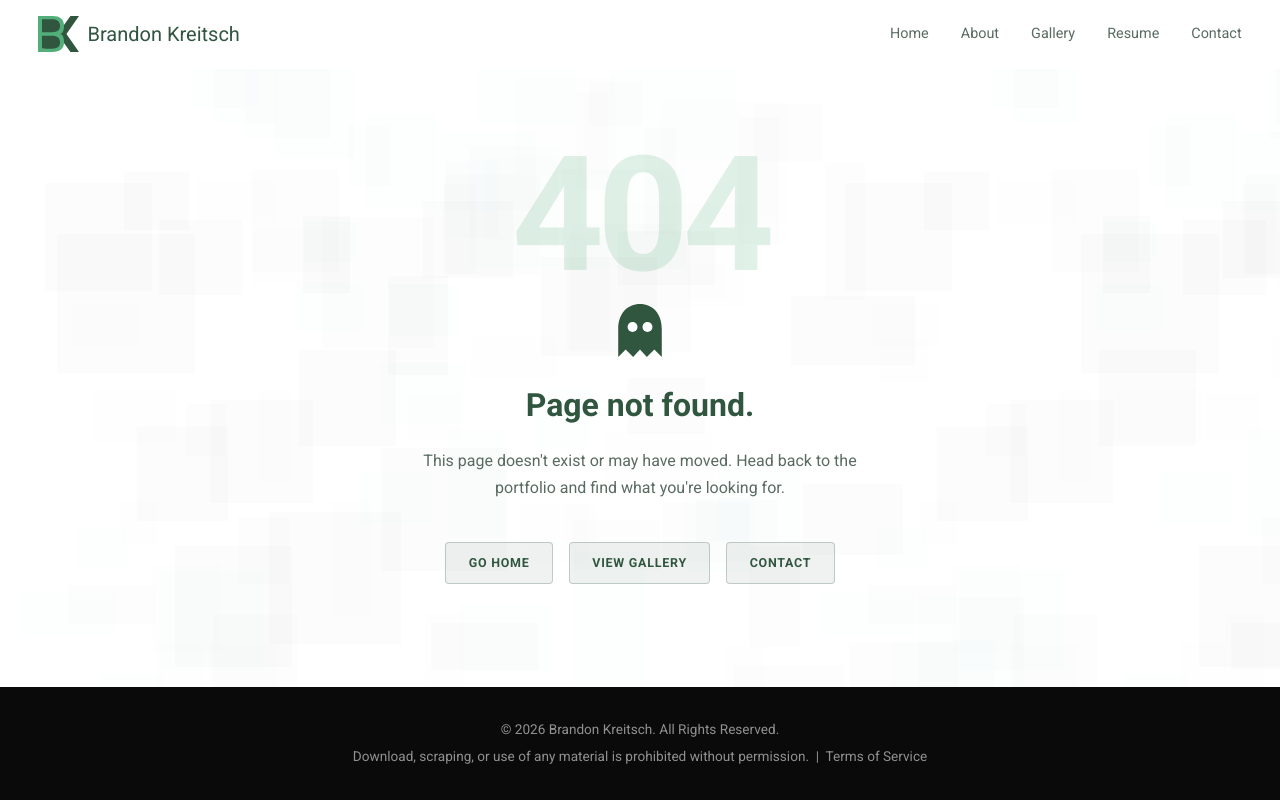
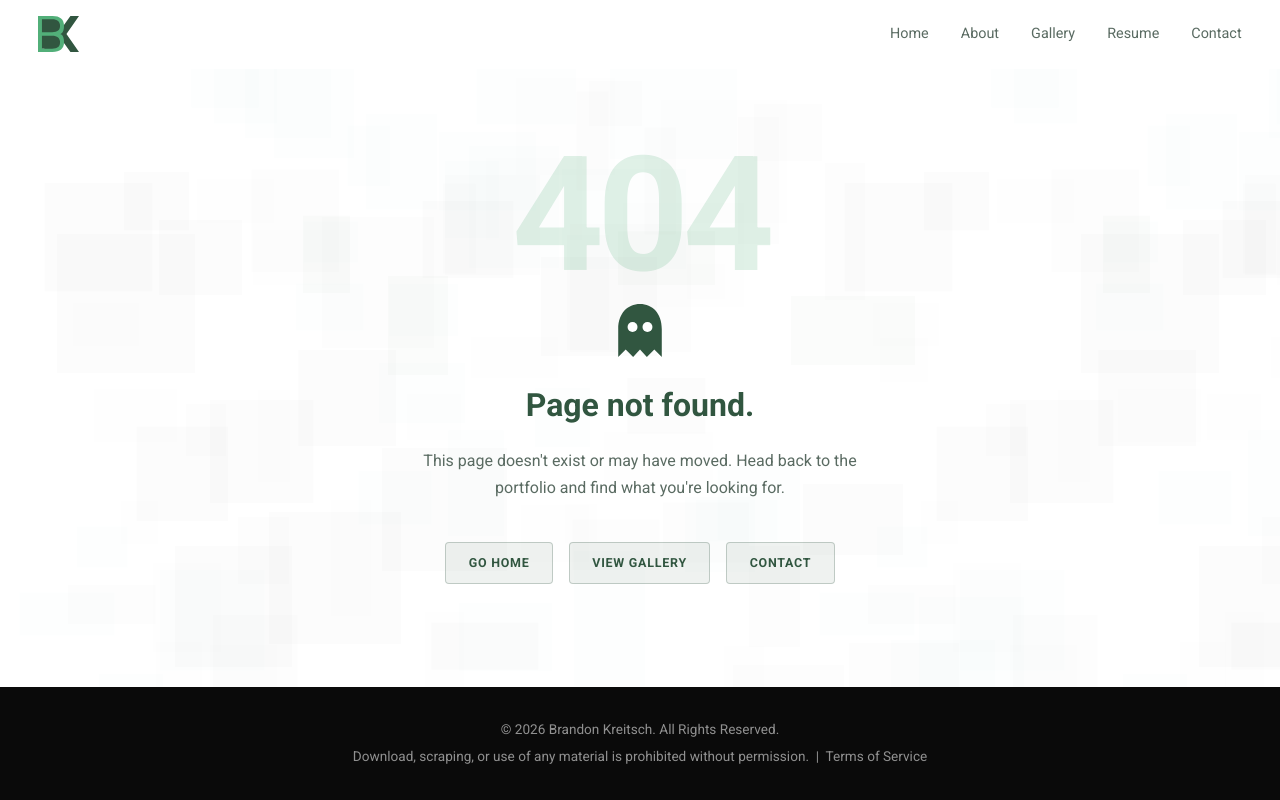
Before and after one commit to brandonk1404/portfolio_website, a plain HTML site: page 404.html in a window 1280 px wide. Drawn offline with Linux system fonts and the light colour scheme.

Commit message:
Add files via upload

```diff
--- a/404.html
+++ b/404.html
@@ -2,11 +2,10 @@
 <html lang="en">
 <head>
   <meta charset="UTF-8">
+  <link rel="icon" type="image/svg+xml" href="site-logo.svg">
   <meta name="viewport" content="width=device-width, initial-scale=1.0, viewport-fit=cover">
   <meta name="theme-color" content="#315640">
   <title>404 — Page Not Found — Brandon Kreitsch</title>
-  <link rel="icon" type="image/svg+xml" href="site-logo.svg">
-  <link rel="apple-touch-icon" href="apple-touch-icon.png">
   <link rel="preconnect" href="https://fonts.googleapis.com">
   <link rel="preconnect" href="https://fonts.gstatic.com" crossorigin>
   <link href="https://fonts.googleapis.com/css2?family=Roboto:wght@400;700&display=swap" rel="stylesheet">
@@ -100,7 +99,7 @@
   <header class="site-header">
     <a href="index.html" class="logo">
       <img src="site-logo.svg" alt="Brandon Kreitsch logo">
-      <span>Brandon Kreitsch</span>
+
     </a>
     <nav id="site-nav" class="nav" aria-label="Main">
       <a href="index.html">Home</a>
```
Also changed, not shown: about.html (+2 -3 lines), case-study-arkade.html (+2 -3 lines), case-study-doors.html (+2 -3 lines), case-study-mural.html (+2 -3 lines), case-study-strength.html (+2 -3 lines), case-study-the-maker.html (+2 -3 lines), contact.html (+2 -3 lines), gallery.html (+2 -3 lines), index.html (+2 -3 lines), resume.html (+2 -3 lines), terms.html (+2 -3 lines).
